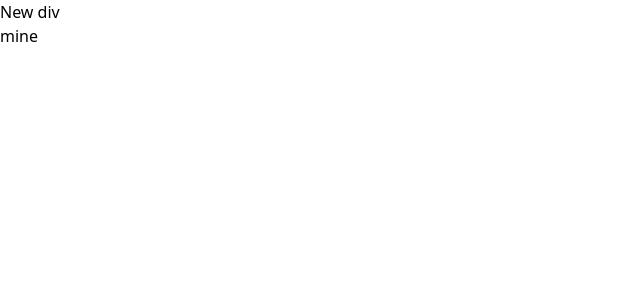
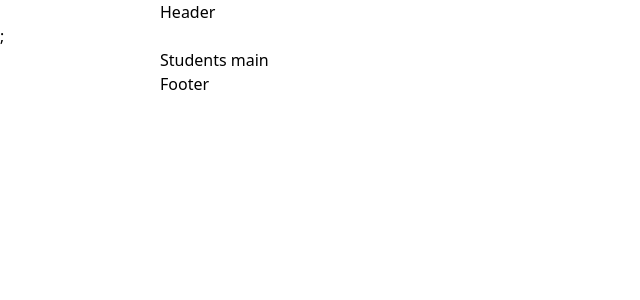
Before and after one commit to YahyobekRahimov/edu_check, a React (Vite) app: page /students in a window 1280 px wide. Shown: the top 300 px of the page, without its empty margins (0-640 px from the left). Built offline with nearby package versions, Linux system fonts and the light colour scheme.

Commit message:
basic setup

```diff
--- /dev/null
+++ b/src/Providers.tsx
@@ -0,0 +1,31 @@
+import {
+  RouterProvider,
+  createBrowserRouter,
+} from "react-router-dom";
+import Groups from "./pages/Groups/Groups";
+import Students from "./pages/Students/Students";
+import Payments from "./pages/Payments/Payments";
+import Settings from "./pages/Settings/Settings";
+
+export default function Providers({ children }: any) {
+  const router = createBrowserRouter([
+    {
+      path: "/",
+      element: <Groups />,
+    },
+    {
+      path: "/students",
+      element: <Students />,
+    },
+    {
+      path: "/payments",
+      element: <Payments />,
+    },
+    {
+      path: "/settings",
+      element: <Settings />,
+    },
+  ]);
+  // @ts-ignore
+  return <RouterProvider router={router}>{children}</RouterProvider>;
+}
--- /dev/null
+++ b/src/components/Container.tsx
@@ -0,0 +1,22 @@
+import { CSSProperties, ReactNode } from "react";
+
+export default function Container({
+  children,
+  className,
+  style,
+}: {
+  children?: ReactNode;
+  className?: string;
+  style?: CSSProperties;
+}) {
+  return (
+    <div
+      style={style ?? {}}
+      className={`container mx-auto w-full px-6 md:px-10 xl:px-40 ${
+        className ?? ""
+      }`}
+    >
+      {children}
+    </div>
+  );
+}
--- /dev/null
+++ b/src/components/Footer/Footer.tsx
@@ -0,0 +1,9 @@
+import Container from "../Container";
+
+export default function Footer() {
+  return (
+    <footer>
+      <Container>Footer</Container>
+    </footer>
+  );
+}
--- /dev/null
+++ b/src/components/Header/Header.tsx
@@ -0,0 +1,9 @@
+import Container from "../Container";
+
+export default function Header() {
+  return (
+    <header>
+      <Container>Header</Container>;
+    </header>
+  );
+}
--- a/src/main.tsx
+++ b/src/main.tsx
@@ -1,10 +1,10 @@
-import React from "react";
 import ReactDOM from "react-dom/client";
 import App from "./App.tsx";
 import "./index.css";
+import Providers from "./Providers.tsx";
 
 ReactDOM.createRoot(document.getElementById("root")!).render(
-  <React.StrictMode>
+  <Providers>
     <App />
-  </React.StrictMode>
+  </Providers>
 );
--- /dev/null
+++ b/src/pages/Groups/Groups.tsx
@@ -0,0 +1,5 @@
+import Container from "../../components/Container";
+
+export default function Groups() {
+  return <Container>Groups</Container>;
+}
--- /dev/null
+++ b/src/pages/Payments/Payments.tsx
@@ -0,0 +1,3 @@
+export default function Payments() {
+  return <div>Payments</div>;
+}
--- /dev/null
+++ b/src/pages/Settings/Settings.tsx
@@ -0,0 +1,3 @@
+export default function Settings() {
+  return <div>Settings</div>;
+}
--- /dev/null
+++ b/src/pages/Students/Students.tsx
@@ -0,0 +1,13 @@
+import Footer from "../../components/Footer/Footer";
+import Header from "../../components/Header/Header";
+import StudentsMain from "./StudentsMain";
+
+export default function Students() {
+  return (
+    <>
+      <Header />
+      <StudentsMain />
+      <Footer />
+    </>
+  );
+}
--- /dev/null
+++ b/src/pages/Students/StudentsMain.tsx
@@ -0,0 +1,9 @@
+import Container from "../../components/Container";
+
+export default function () {
+  return (
+    <main>
+      <Container>Students main</Container>
+    </main>
+  );
+}
```
Also changed, not shown: src/layout/layout.tsx (added).
